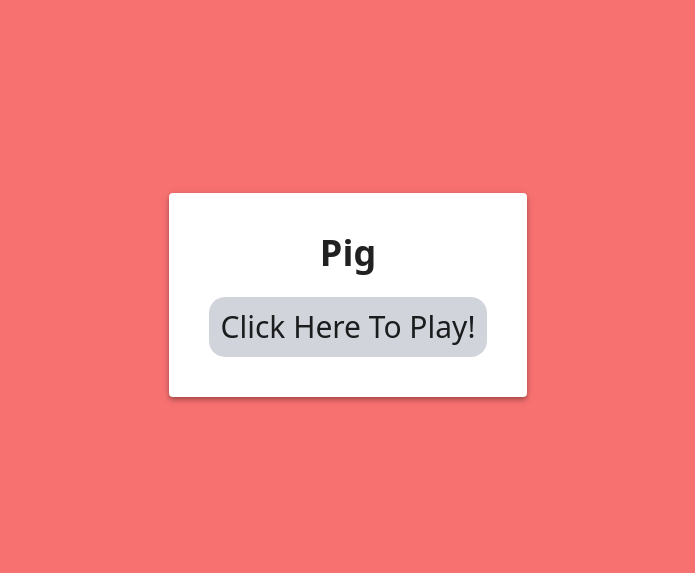
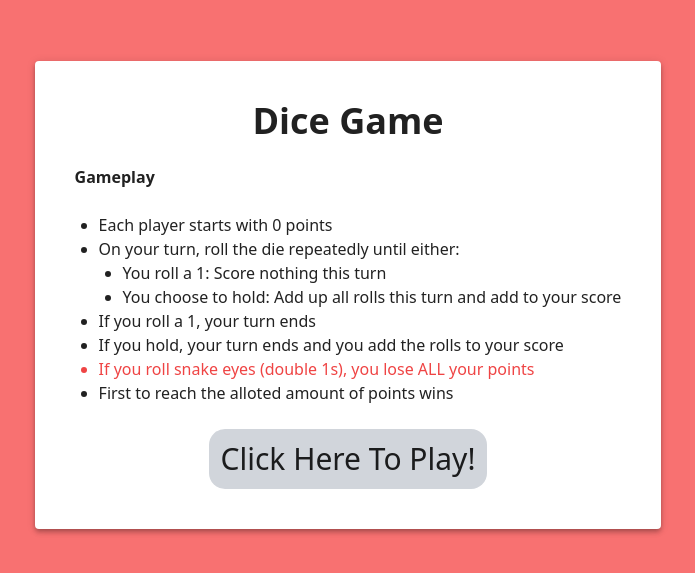
Before and after one commit to Tabdhsan/dice-game-nextjs, a Next.js app: page / in a window 1280 px wide. Shown: the part 105-678 px from the top of the page, without its empty margins (292-987 px from the left). Built offline with nearby package versions, Linux system fonts and the light colour scheme.

Commit message:
fixed sizing issues, added explicit turn results and rules

```diff
--- a/Context.js
+++ b/Context.js
@@ -6,6 +6,7 @@ function ContextProvider({ children }) {
 	const [gameStarted, setGameStarted] = useState(false);
 	const [playerOne, setPlayerOne] = useState('');
 	const [playerTwo, setPlayerTwo] = useState('');
+	const [finalScore, setFinalScore] = useState(20)
 
 	return (
 		<Context.Provider
@@ -17,6 +18,8 @@ function ContextProvider({ children }) {
 				setPlayerOne,
 				playerTwo,
 				setPlayerTwo,
+				finalScore,
+				setFinalScore
 			}}
 		>
 			{children}
--- a/components/GameBoard.js
+++ b/components/GameBoard.js
@@ -1,5 +1,5 @@
 import HoldOrContinue from '/components/HoldOrContinue';
-import { Alert, Paper, Snackbar } from '@mui/material';
+import { Alert, Paper, Snackbar, Typography } from '@mui/material';
 import { useRef, useState, useEffect, useReducer, useContext } from 'react';
 import Dice from 'react-dice-roll';
 import { Context } from '/Context';
@@ -20,8 +20,8 @@ const diceReducer = (state, action) => {
 };
 
 export default function GameBoard() {
-	const WINNING_SCORE = 100;
-	const { playerOne, playerTwo } = useContext(Context);
+	const WINNING_SCORE = 20;
+	const { playerOne, playerTwo, finalScore } = useContext(Context);
 	const leftDice = useRef();
 	const rightDice = useRef();
 
@@ -42,6 +42,8 @@ export default function GameBoard() {
 	const [activeUser, setActiveUser] = useState(playerOne);
 	const [oneRolled, setOneRolled] = useState(false);
 	const [winner, setWinner] = useState(false);
+	const [isFirstTurn, setIsFirstTurn] = useState(true)
+	const [turnTextToShow, setTurnTextToShow] = useState('Click Roll Dice to Start Game')
 
 	const noOnesOrDoubles = () => {
 		return (
@@ -66,6 +68,8 @@ export default function GameBoard() {
 		setOneRolled(true);
 	};
 
+	const notActiveUser = playerOne == activeUser ? playerTwo : playerOne;
+
 	useEffect(() => {
 		if (oneRolled) {
 			endTurn();
@@ -73,6 +77,21 @@ export default function GameBoard() {
 	}, [oneRolled]);
 
 	const gameLogic = () => {
+
+		if (leftDieValue == 1 && rightDieValue == 1) {
+			setTurnTextToShow(`OH NO!!! ${activeUser} Rolled Snake Eyes! ${activeUser} Loses All Their Points!`)
+		} else if
+			(leftDieValue == 1 || rightDieValue == 1) {
+			setTurnTextToShow(`Oh No! ${activeUser} Rolled a One! ${notActiveUser}'s Turn to Roll!`)
+
+		} else if (leftDieValue == rightDieValue) {
+
+			setTurnTextToShow(`${activeUser} Rolled Doubles! Roll Again!`)
+		} else {
+
+			setTurnTextToShow('Hold or Continue?')
+		}
+
 		if (noOnesOrDoubles() == true) {
 			setTurnScore(prevScore => prevScore + leftDieValue + rightDieValue);
 			setShowHoldOrContinue(true);
@@ -86,10 +105,14 @@ export default function GameBoard() {
 	};
 
 	const takeTurn = () => {
+		if (isFirstTurn) {
+			setIsFirstTurn(false)
+		}
 		setTurnActive(true);
 		leftDice.current?.rollDice();
 		rightDice.current?.rollDice();
 	};
+
 
 	useEffect(() => {
 		if (rightDieValue != 0) {
@@ -97,11 +120,18 @@ export default function GameBoard() {
 		}
 	}, [rightDieValue]);
 
+	const holdFunc = () => {
+		setTurnTextToShow(`${activeUser} Chose to Hold. ${notActiveUser}'s Turn!`)
+		endTurn();
+	}
+
+
+
 	const endTurn = () => {
 		if (
-			(playerTwoTotalScore + turnScore >= WINNING_SCORE &&
+			(playerTwoTotalScore + turnScore >= finalScore &&
 				activeUser == playerTwo) ||
-			(playerOneTotalScore + turnScore >= WINNING_SCORE &&
+			(playerOneTotalScore + turnScore >= finalScore &&
 				activeUser == playerOne)
 		) {
 			setWinner(activeUser);
@@ -126,10 +156,10 @@ export default function GameBoard() {
 		setOneRolled(false);
 	};
 	return !winner ? (
-		<Paper elevation={3} className='p-10'>
-			<p className='text-3xl py-5 px-10 font-bold'>Pig Dice Game</p>
+		<Paper elevation={3} className='w-1/2 min-1/2 h-3/5 p-10'>
+			<p className='text-3xl py-5 px-10 font-bold text-center'>Dice Game</p>
 			<p className='text-center text-2xl px-10 py-3 '>{`${activeUser}'s Turn`}</p>
-			<p className='text-center pb-10'>{`Your Turn Score So Far is ${turnScore}`}</p>
+			<p className='text-center pb-10'>{`${activeUser} Turn Score So Far is ${turnScore}`}</p>
 
 			<div className='flex'>
 				<div className='flex space-x-10 mx-auto'>
@@ -160,23 +190,26 @@ export default function GameBoard() {
 				</div>
 			</div>
 			<div className='text-center'>
-				<div>
+				<div className='h-24 flex items-center justify-center'>
+					<Typography className='text-xl my-auto break-normal'>{turnTextToShow}</Typography>
+				</div>
 				{!showHoldOrContinue ? (
 					<button
-							className='text-center bg-blue-400 rounded-xl p-2 m-5 mt-7'
+						className='text-center bg-blue-400 rounded-xl p-2'
 						onClick={takeTurn}
 					>
 						{turnActive ? `ROLL AGAIN` : 'ROLL DICE'}
 					</button>
 				) : (
 					<HoldOrContinue
-							holdFunc={() => endTurn()}
+						holdFunc={holdFunc}
 						continueFunc={() => takeTurn()}
 					/>
 				)}
+				<div className='mt-8'>
+					<p className='text-2xl'>{`${playerOne} Total Score: ${playerOneTotalScore}`}</p>
+					<p className='text-2xl'>{`${playerTwo} Total Score: ${playerTwoTotalScore}`}</p>
 				</div>
-				<p>{`${playerOne} Total Score: ${playerOneTotalScore}`}</p>
-				<p>{`${playerTwo} Total Score: ${playerTwoTotalScore}`}</p>
 			</div>
 		</Paper>
 	) : (
--- a/components/HoldOrContinue.js
+++ b/components/HoldOrContinue.js
@@ -1,8 +1,6 @@
 export default function HoldOrContinue({ holdFunc, continueFunc }) {
 	return (
-		<div className='mb-5'>
-			<p className='mt-7'>Would You Like To Hold or Continue?</p>
-			<div className='space-x-4 space-y-4'>
+		<div className="space-x-4">
 			<button
 				className='bg-blue-400 rounded-xl p-2'
 				onClick={holdFunc}
@@ -16,6 +14,5 @@ export default function HoldOrContinue({ holdFunc, continueFunc }) {
 				Continue
 			</button>
 		</div>
-		</div>
 	);
 }
--- a/components/PlayerCreation.js
+++ b/components/PlayerCreation.js
@@ -4,7 +4,7 @@ import { useContext, useState } from 'react';
 import { Context } from '/Context';
 
 export default function PlayerCreation() {
-	const { setGameStarted, playerOne, setPlayerOne, playerTwo, setPlayerTwo } =
+	const { setGameStarted, playerOne, setPlayerOne, playerTwo, setPlayerTwo, finalSCore, setFinalScore } =
 		useContext(Context);
 
 	const startGame = () => {
@@ -38,6 +38,13 @@ export default function PlayerCreation() {
 					>
 						Enter Player One Name
 					</TextField>
+					<TextField
+						label='Final Score'
+						value={finalSCore}
+						onChange={e => setFinalScore(e.target.value)}
+					>
+						Set Final Score
+					</TextField>
 				</div>
 				<div className='w-full flex'>
 					<div className='flex flex-grow' />
--- a/pages/index.js
+++ b/pages/index.js
@@ -8,17 +8,35 @@ export default function Home() {
 	return (
 		<div className='grid place-items-center h-screen bg-red-400'>
 			<Head>
-				<title>Pig</title>
+				<title>Dice Game</title>
 			</Head>
 			<Paper elevation={4} className='p-10'>
-				<div className='text-center space-y-6'>
-					<h1 className='text-4xl font-bold'>Pig</h1>
-					<button
-						className='text-3xl shadow-3xl bg-gray-300 hover:bg-gray-400 p-3 rounded-2xl'
-						onClick={() => router.push('/Game')}
-					>
-						Click Here To Play!
-					</button>
+				<div className='space-y-6'>
+					<h1 className='text-4xl font-bold text-center'>Dice Game</h1>
+					<p>
+						<strong>Gameplay</strong>
+					</p>
+					<ul className="list-disc ml-6">
+						<li>Each player starts with 0 points</li>
+						<li>On your turn, roll the die repeatedly until either:</li>
+						<ul className="list-disc ml-6">
+							<li>You roll a 1: Score nothing this turn</li>
+							<li>You choose to hold: Add up all rolls this turn and add to your score</li>
+						</ul>
+						<li>If you roll a 1, your turn ends</li>
+						<li>If you hold, your turn ends and you add the rolls to your score</li>
+						<li className='text-red-500'>If you roll snake eyes (double 1s), you lose ALL your points</li>
+						<li>First to reach the alloted amount of points wins</li>
+					</ul>
+					<div className='w-100 text-center'>
+
+						<button
+							className='text-3xl shadow-3xl bg-gray-300 hover:bg-gray-400 p-3 rounded-2xl mx-auto'
+							onClick={() => router.push('/Game')}
+						>
+							Click Here To Play!
+						</button>
+					</div>
 				</div>
 			</Paper>
 		</div>
```
Lines whose indentation alone changed are shown as unchanged.
